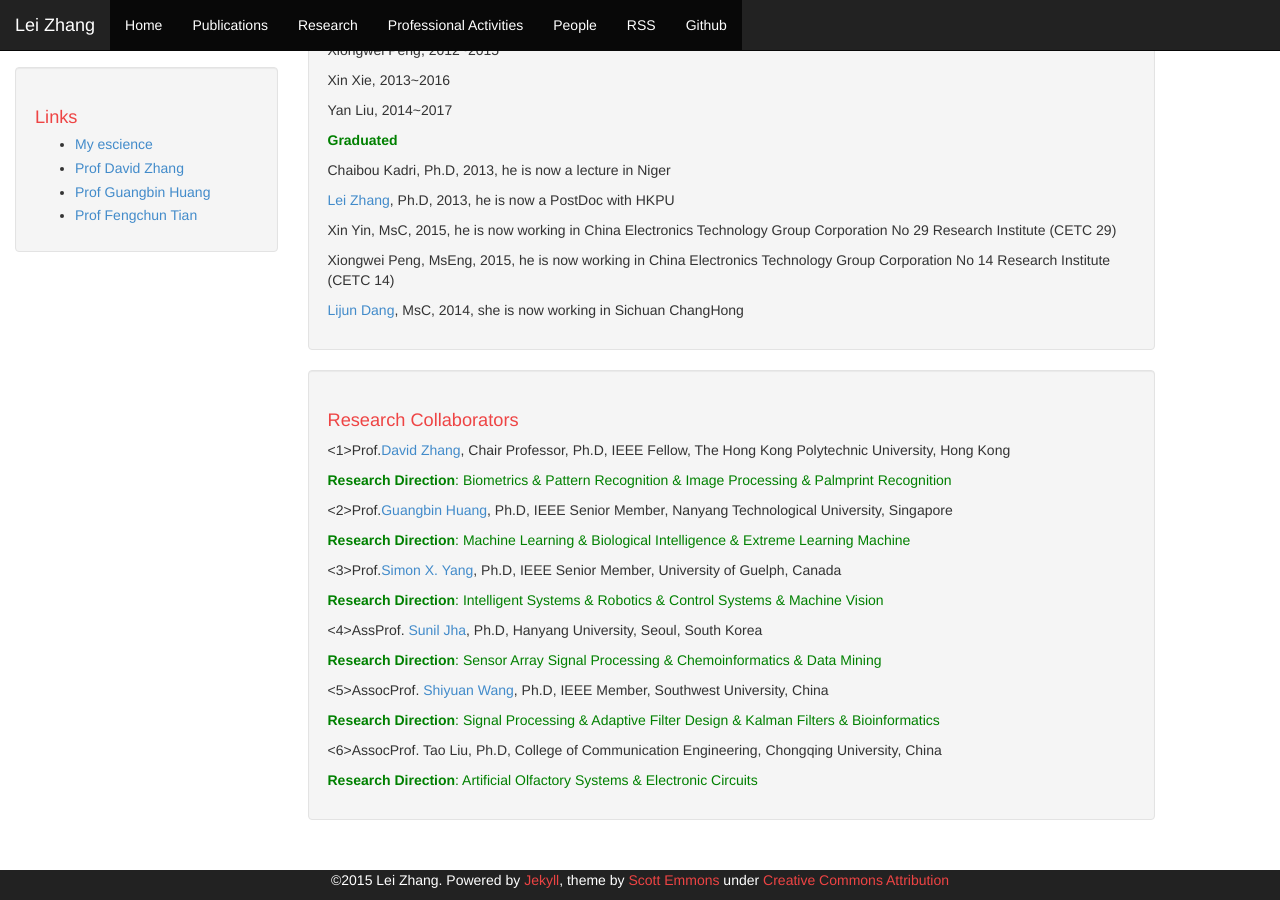
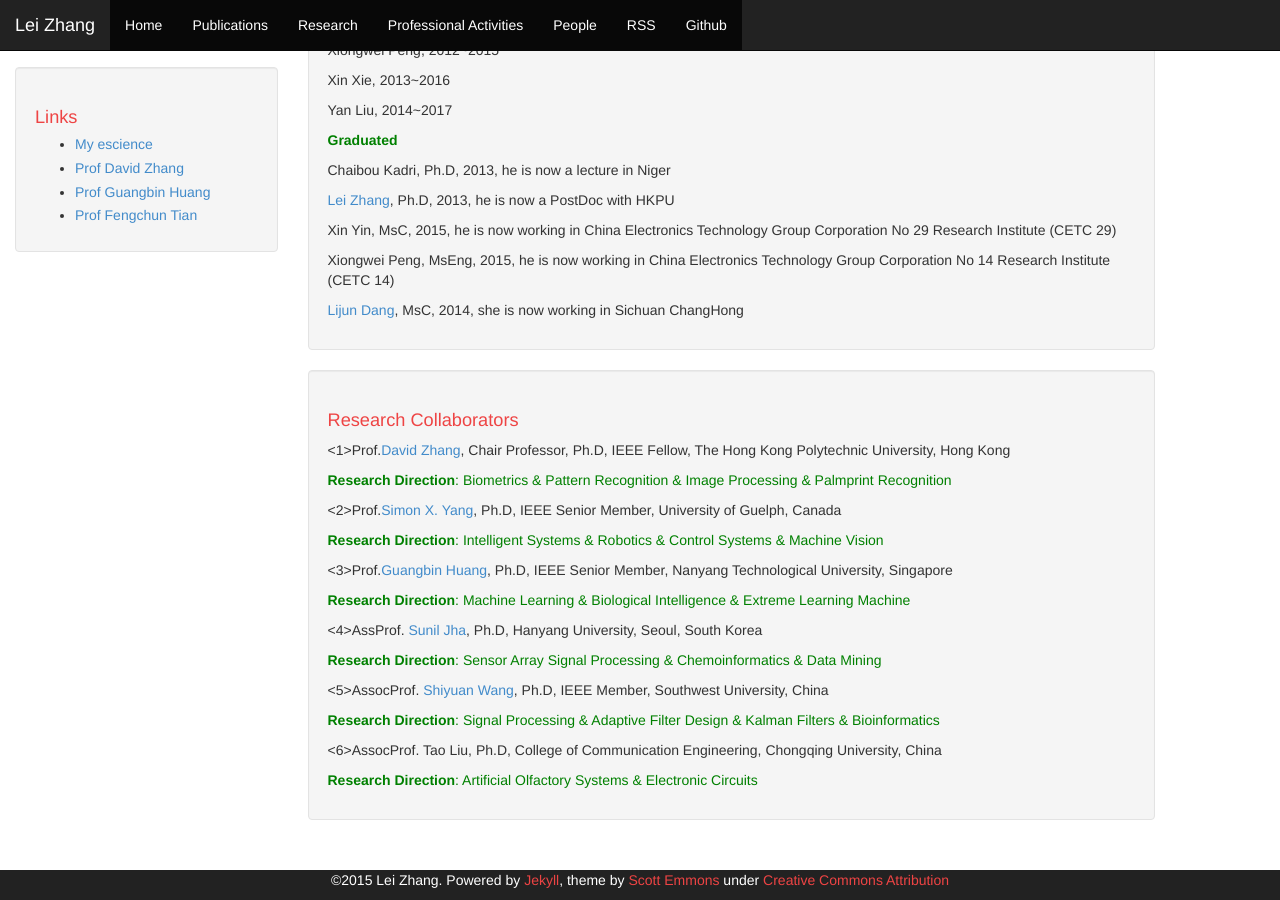
Before and after one commit to DrLeiZhang/website, a Jekyll site: the page built from people.html, in a window 1280 px wide and 900 px high, scrolled down 523 px. Built offline with Jekyll 4.4.1, drawn with Linux system fonts in a browser that asks for light colours; Markdown is read by kramdown in place of the engine named in the settings.

Commit message:
Update
Signed-off-by: leizhang@cqu.edu.cn <leizhang@cqu.edu.cn>

```diff
--- a/people.html
+++ b/people.html
@@ -40,11 +40,11 @@ layout: default
 <p><1>Prof.<a href="http://www4.comp.polyu.edu.hk/~csdzhang/">David Zhang</a>, Chair Professor, Ph.D, IEEE Fellow, The Hong Kong Polytechnic University, Hong Kong</p>
 <p style="color:green;"><B>Research Direction</B>: Biometrics & Pattern Recognition & Image Processing & Palmprint Recognition</p>
 
-<p><2>Prof.<a href="http://www.extreme-learning-machines.org/">Guangbin Huang</a>, Ph.D, IEEE Senior Member, Nanyang Technological University, Singapore</p>
+<p><2>Prof.<a href="http://www.uoguelph.ca/~syang/">Simon X. Yang</a>, Ph.D, IEEE Senior Member, University of Guelph, Canada</p>
+<p style="color:green;"><B>Research Direction</B>: Intelligent Systems & Robotics & Control Systems & Machine Vision</p>
+
+<p><3>Prof.<a href="http://www.extreme-learning-machines.org/">Guangbin Huang</a>, Ph.D, IEEE Senior Member, Nanyang Technological University, Singapore</p>
 <p style="color:green;"><B>Research Direction</B>: Machine Learning & Biological Intelligence & Extreme Learning Machine</p>
-
-<p><3>Prof.<a href="http://www.uoguelph.ca/~syang/">Simon X. Yang</a>, Ph.D, IEEE Senior Member, University of Guelph, Canada</p>
-<p style="color:green;"><B>Research Direction</B>: Intelligent Systems & Robotics & Control Systems & Machine Vision</p>
 
 <p><4>AssProf. <a href="http://www.researchgate.net/profile/Sunil_Jha">Sunil Jha</a>, Ph.D, Hanyang University, Seoul, South Korea</p>
 <p style="color:green;"><B>Research Direction</B>: Sensor Array Signal Processing & Chemoinformatics & Data Mining</p>
```
